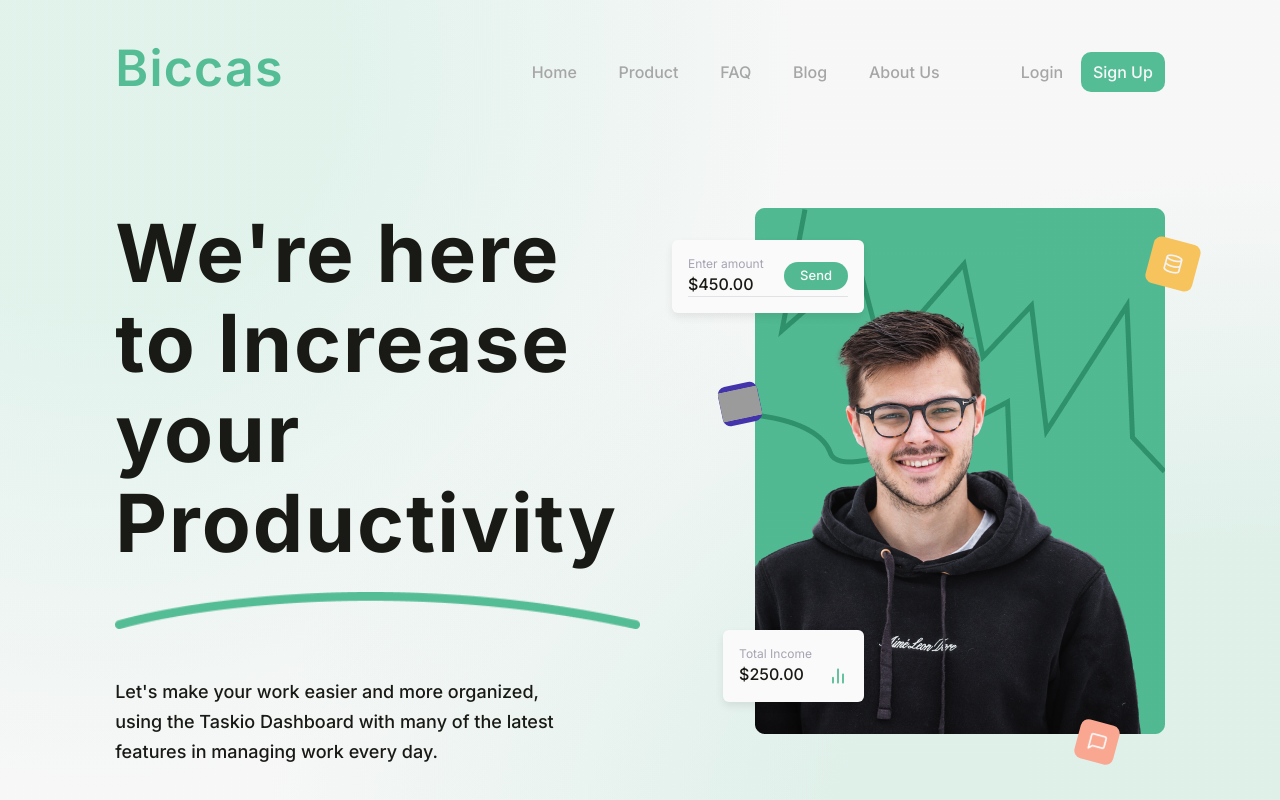
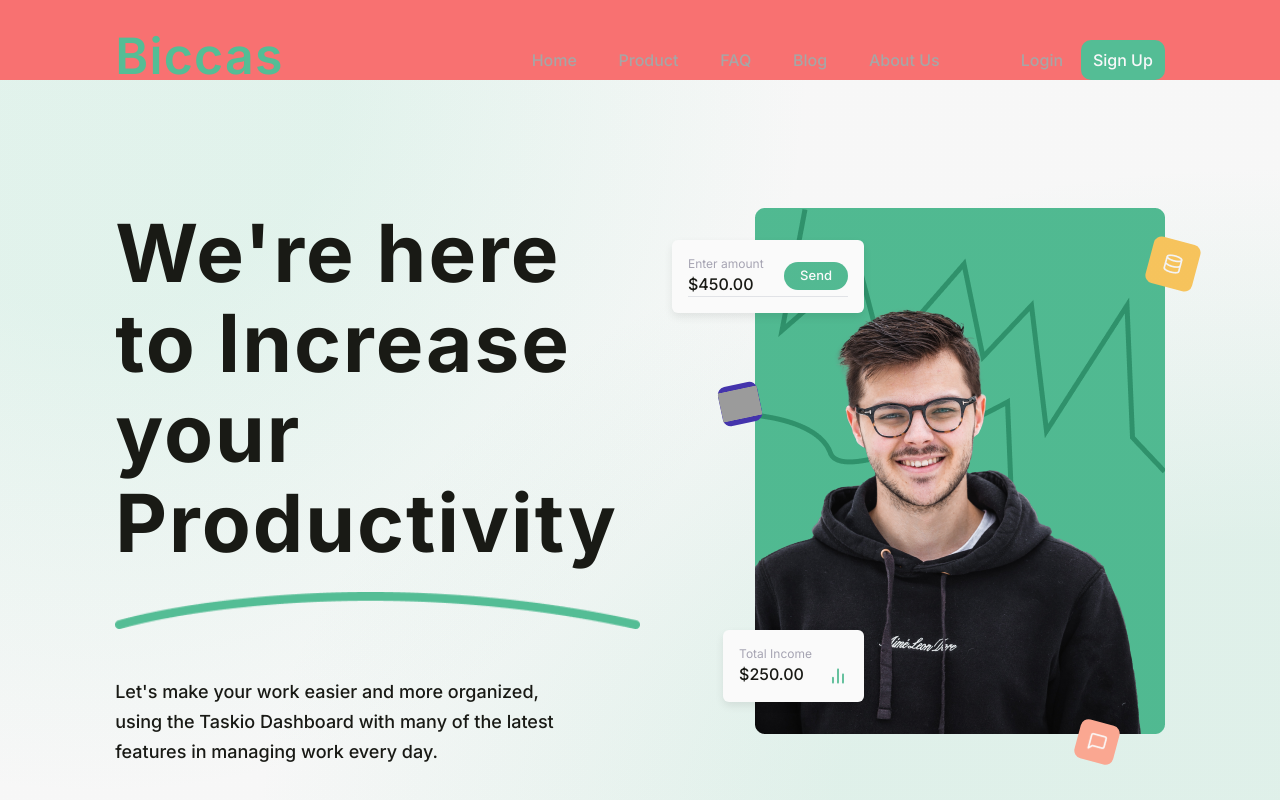
Before and after one commit to oceanGod1/technical-test, a React (Vite) app: page / in a window 1280 px wide. Shown: the top 800 px of the page. Built offline with nearby package versions, Linux system fonts and the light colour scheme; grey boxes are pictures that could not be loaded.

Commit message:
nav bug test

```diff
--- a/src/App.jsx
+++ b/src/App.jsx
@@ -1,11 +1,13 @@
 import FeaturesBenefitsPlans from "./FeaturesBenefitsPlans/FeaturesBenefitsPlans";
 import Footer from "./Footer/Footer";
 import Landing from "./Landing/Landing";
+import Navigation from "./Landing/Navigation/Navigation";
 import Ratings from "./Ratings/Ratings";
 
 function App() {
   return (
     <>
+      <Navigation />
       <Landing />
       <Ratings />
       <FeaturesBenefitsPlans />
--- a/src/Landing/Navigation/Navigation.jsx
+++ b/src/Landing/Navigation/Navigation.jsx
@@ -4,7 +4,6 @@ import CompanyLogo from "../../ReccuringCmp/CompanyLogo";
 import MobileCurtain from "./MobileCurtain";
 import Hamburger from "./Hamburger";
 import MainMenu from "./MainMenu";
-import SectionLargestCards from "../../ReccuringCmp/SectionLargestCard";
 
 export default function Navigation() {
   let [activeCurtain, setActiveCurtain] = useState(false);
@@ -14,7 +13,7 @@ export default function Navigation() {
   };
 
   return (
-    <nav className="z-50 h-fit w-full pt-10 px-[9%] fixed top-3 row-start-2 col-span-2 grid grid-cols-[repeat(2,minmax(1rem,34.6rem))] items-center justify-center">
+    <nav className="z-50 h-fit w-full pt-10 px-[9%] fixed top-0 row-start-2 col-span-2 grid grid-cols-[repeat(2,minmax(1rem,34.6rem))] items-center justify-center bg-red-400">
       <CompanyLogo />
       <MainMenu classes="hidden lg:flex justify-self-end" />
       <Hamburger handleCurtain={handleCurtain} activeCurtain={activeCurtain} />
```
